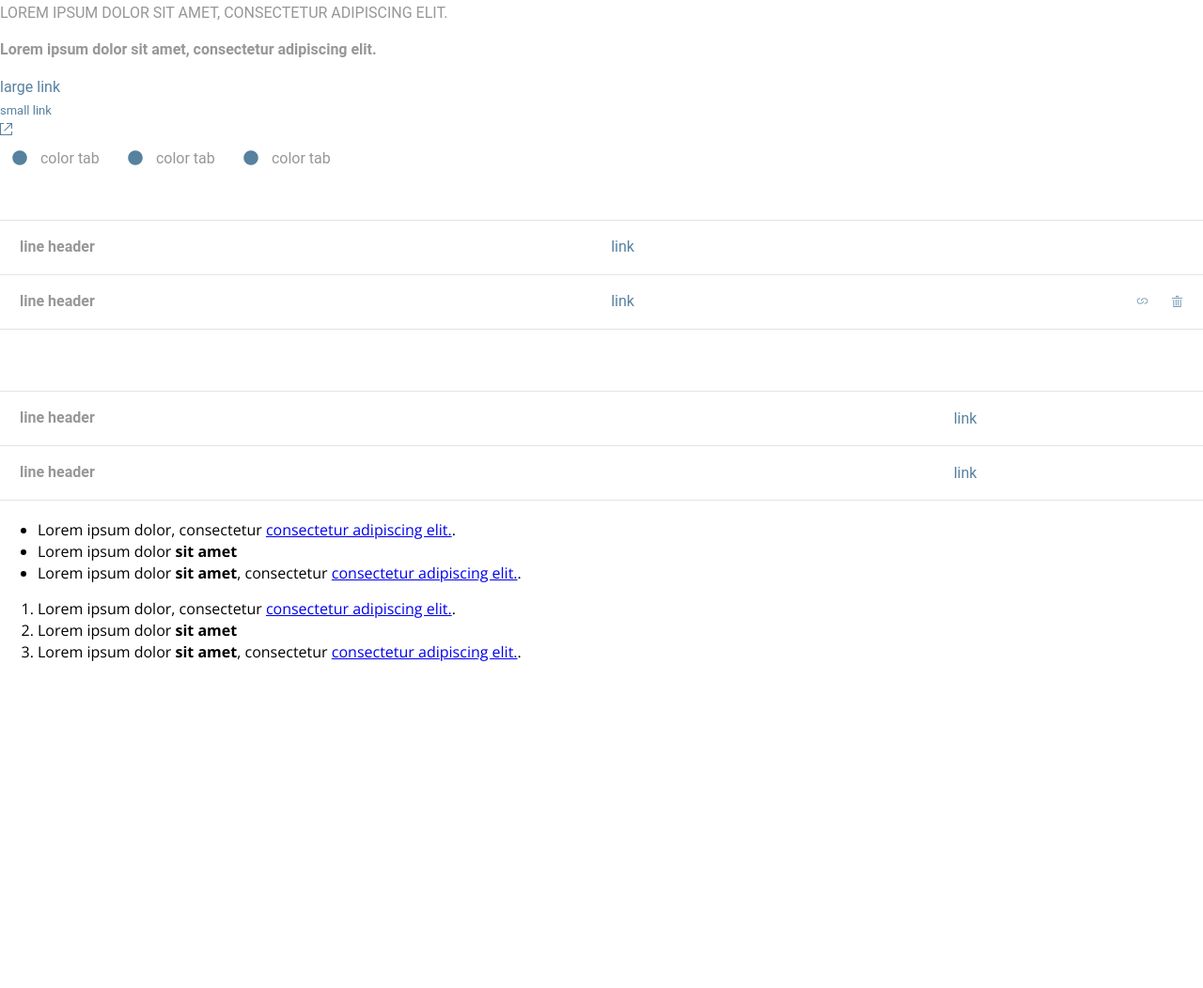
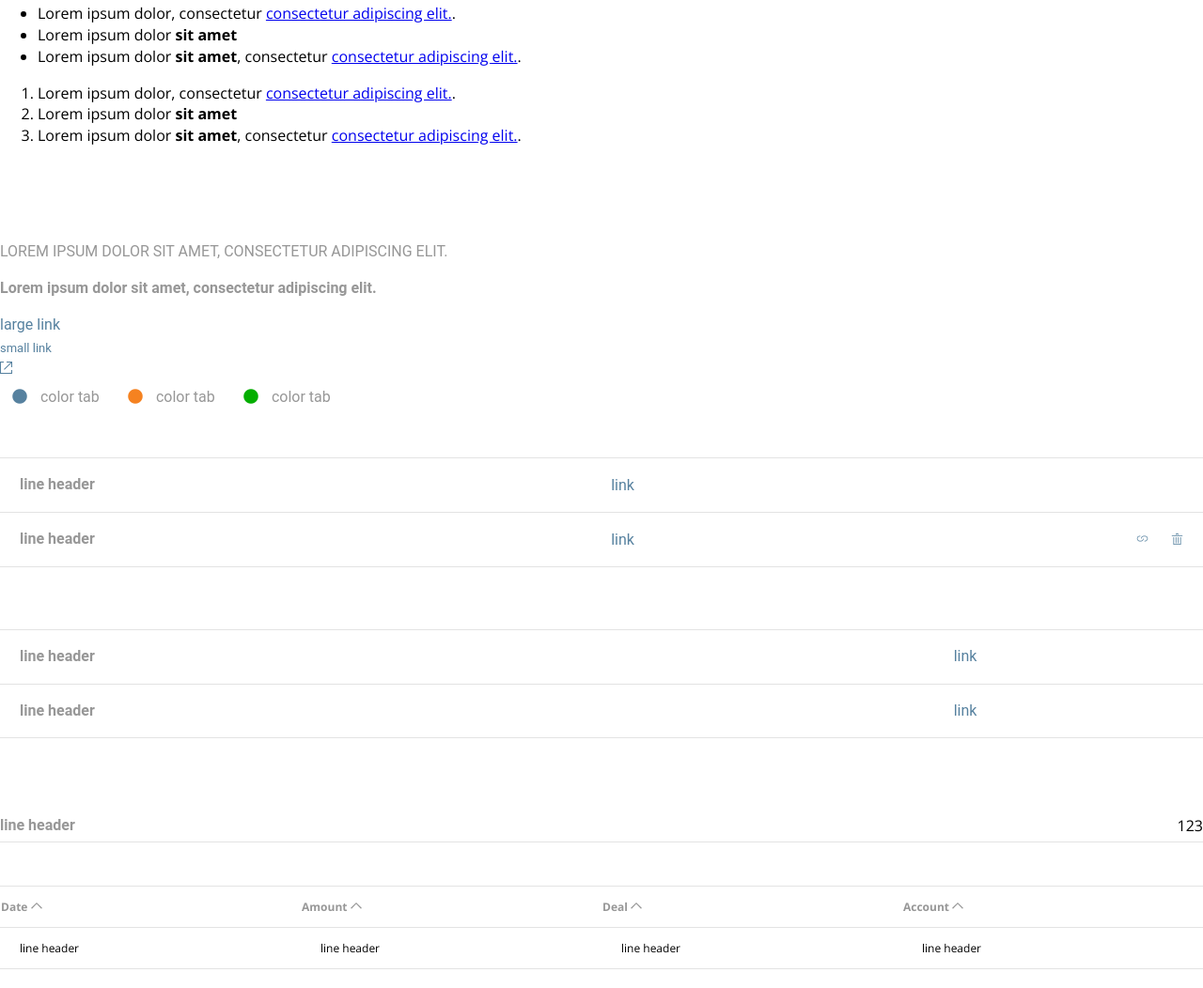
Before and after one commit to szympol/Slicing-dashboard-to-static-site, a website: page styleguide.html in a window 1280 px wide. Shown: the part 486-1538 px from the top of the page at 94% size. Before the commit the page ends 1208 px from the top, so only its background shows below. Drawn offline with nearby package versions, Linux system fonts and the light colour scheme.

Commit message:
Add list with one digit & add unfinished table-sorting

```diff
--- a/sass/_variables.scss
+++ b/sass/_variables.scss
@@ -16,6 +16,7 @@ $links-color: #56819F;
 /* Font sizes */
 $paragraph-font-size: 16px;
 $link-small-size: 13px;
+$table-sorting-size: 12px;
 
 /* Fonts */
 $default-font: "Open Sans", Helvetica, Arial;
--- a/sass/components/_form_field.scss
+++ b/sass/components/_form_field.scss
@@ -12,6 +12,8 @@
     color: $basicFont-color;
     font-weight: bold;
 }
+
+
 
 //LINKS
 .link {
@@ -66,7 +68,15 @@
 }
 .fa-circle {
     margin-right: 10px;
+}
+.tabs-links-color {
     color: $links-color;
+}
+.tabs-mainButton-color{
+    color: $mainButton-color;
+}
+.tabs-onlineStatus-color {
+    color: $onlineStatus-color;
 }
 
 //TABLE WITH LINK
@@ -83,7 +93,7 @@
         &:hover {
             background: $hoverBackground-color;
         }
-        th {
+        td {
             text-align: left;
             > p {
                 margin-left: 20px;
@@ -105,3 +115,79 @@
         border-bottom: 1px solid $hoverBackground-color;
     }
 }
+
+//LIST WITH ONE DIGIT
+.listWithOneDigit {
+    display: flex;
+    flex-flow: row;
+    flex-wrap: nowrap;
+    justify-content: space-between;
+    border-bottom: 1px solid $hoverBackground-color;
+    > p {
+        margin-bottom: 5px;
+    }
+}
+
+//LARGE TABLE WITH SORTING
+.table-sorting {
+    width: 100%;
+    max-width: 100%;
+    background-color: transparent;
+    border-collapse: collapse;
+    border-spacing: 0;
+    display: table;
+    margin-bottom: 20px;
+    font-size: $table-sorting-size;
+    thead{
+        tr {
+            border-top: 1px solid $hoverBackground-color;
+        th {
+            text-align: left;
+            p {
+                color: $basicFont-color;
+                display: inline-block;
+                text-align: left;
+            }
+            svg {
+                width: $table-sorting-size;
+                height: $table-sorting-size;
+                fill: $basicFont-color;
+
+            }
+            &:hover {
+                color: $sideBar-background-color;
+                background: $hoverBackground-color;
+            }
+        }
+    }
+}
+    tbody{
+        tr {
+            border-top: 1px solid $hoverBackground-color;
+            &:hover {
+                background: $hoverBackground-color;
+            }
+            td {
+                text-align: left;
+                > p {
+                    margin-left: 20px;
+                }
+                a {
+                    p{
+                        text-align: right;
+                        svg {
+                            margin-right: 20px;
+
+                        }
+                    }
+
+                }
+            }
+
+        }
+    }
+
+    tr:last-of-type {
+        border-bottom: 1px solid $hoverBackground-color;
+    }
+}
--- a/styleguide.html
+++ b/styleguide.html
@@ -34,6 +34,18 @@
         Etiam tempor id ligula a dapibus. Proin vitae arcu nulla.</p>
     <a href="#">Lorem ipsum dolor sit amet, consectetur adipiscing elit.</a><br>
 
+    <ul>
+        <li>Lorem ipsum dolor, consectetur <a href="#" class="btn">consectetur adipiscing elit.</a>.</li>
+        <li>Lorem ipsum dolor <strong>sit amet</strong></li>
+        <li>Lorem ipsum dolor <strong>sit amet</strong>, consectetur <a href="#">consectetur adipiscing elit.</a>.</li>
+    </ul>
+    <ol>
+        <li>Lorem ipsum dolor, consectetur <a href="#">consectetur adipiscing elit.</a>.</li>
+        <li>Lorem ipsum dolor <strong>sit amet</strong></li>
+        <li>Lorem ipsum dolor <strong>sit amet</strong>, consectetur <a href="#">consectetur adipiscing elit.</a>.</li>
+    </ol><br><br><br>
+
+
     <p class="pageHeader">Lorem ipsum dolor sit amet, consectetur adipiscing elit.</p>
     <p class="sectionHeader">Lorem ipsum dolor sit amet, consectetur adipiscing elit.</p>
 
@@ -45,30 +57,30 @@
             <path d="M12,12H1V1h3V0H0v13h13V9h-1V12    z M7,0v1h4.3L4.1,8.1l0.7,0.7L12,1.7V6h1V0H7z" />
         </svg></a><br>
 
-    <a href="#" class="tabs"><i class="fa fa-circle"></i> color tab</a>
-    <a href="#" class="tabs"><i class="fa fa-circle"></i> color tab</a>
-    <a href="#" class="tabs"><i class="fa fa-circle"></i> color tab</a><br>
+    <a href="#" class="tabs"><i class="fa fa-circle tabs-links-color"></i> color tab</a>
+    <a href="#" class="tabs"><i class="fa fa-circle tabs-mainButton-color"></i> color tab</a>
+    <a href="#" class="tabs"><i class="fa fa-circle tabs-onlineStatus-color"></i> color tab</a><br>
 
     <br><br>
 
     <table class="table">
         <tbody>
             <tr>
-                <th>
+                <td>
                     <p class="sectionHeader">line header</p>
-                </th>
-                <th>
+                </td>
+                <td>
                     <a href="#" class="link link-large">LINK</a>
-                </th>
+                </td>
             </tr>
             <tr>
-                <th>
+                <td>
                     <p class="sectionHeader">line header</p>
-                </th>
-                <th>
+                </td>
+                <td>
                     <a href="#" class="link link-large">LINK</a>
-                </th>
-                <th>
+                </td>
+                <td>
                     <a href="#" class="link">
                         <p>
                         <svg version="1.1" id="Layer_1" class="link-icon" xmlns="http://www.w3.org/2000/svg" xmlns:xlink="http://www.w3.org/1999/xlink"
@@ -83,7 +95,7 @@
                         </svg>
                     </p>
                     </a>
-                </th>
+                </td>
             </tr>
         </tbody>
     </table>
@@ -93,34 +105,84 @@
     <table class="table">
         <tbody>
             <tr>
-                <th>
+                <td>
                     <p class="sectionHeader">line header</p>
-                </th>
-                <th>
+                </td>
+                <td>
                     <a href="#" class="link link-large">LINK</a>
-                </th>
+                </td>
             </tr>
             <tr>
-                <th>
+                <td>
                     <p class="sectionHeader">line header</p>
-                </th>
-                <th>
+                </td>
+                <td>
                     <a href="#" class="link link-large">LINK</a>
-                </th>
+                </td>
             </tr>
         </tbody>
     </table>
 
-    <ul>
-        <li>Lorem ipsum dolor, consectetur <a href="#" class="btn">consectetur adipiscing elit.</a>.</li>
-        <li>Lorem ipsum dolor <strong>sit amet</strong></li>
-        <li>Lorem ipsum dolor <strong>sit amet</strong>, consectetur <a href="#">consectetur adipiscing elit.</a>.</li>
-    </ul>
-    <ol>
-        <li>Lorem ipsum dolor, consectetur <a href="#">consectetur adipiscing elit.</a>.</li>
-        <li>Lorem ipsum dolor <strong>sit amet</strong></li>
-        <li>Lorem ipsum dolor <strong>sit amet</strong>, consectetur <a href="#">consectetur adipiscing elit.</a>.</li>
-    </ol>
+    <br><br>
+
+    <div class="listWithOneDigit">
+        <p class="sectionHeader">line header</p>
+        <p>123</p>
+    </div>
+
+    <br><br>
+    <table class="table-sorting">
+        <thead>
+            <tr>
+                <th>
+                    <p>Date</p>
+                    <svg version="1.1" id="Layer_1" xmlns="http://www.w3.org/2000/svg" xmlns:xlink="http://www.w3.org/1999/xlink" x="0px" y="0px"
+	 viewBox="0 0 11 7" style="enable-background:new 0 0 11 7;" xml:space="preserve">
+<polygon points="10.1,6.9 5.5,2.2 0.9,6.9 0.1,6.1 5.5,0.8 10.9,6.1 "/>
+</svg>
+                </th>
+                <th>
+                    <p>Amount</p>
+                    <svg version="1.1" id="Layer_1" xmlns="http://www.w3.org/2000/svg" xmlns:xlink="http://www.w3.org/1999/xlink" x="0px" y="0px"
+	 viewBox="0 0 11 7" style="enable-background:new 0 0 11 7;" xml:space="preserve">
+<polygon points="10.1,6.9 5.5,2.2 0.9,6.9 0.1,6.1 5.5,0.8 10.9,6.1 "/>
+</svg>
+                </th>
+                <th>
+                    <p>Deal</p>
+                    <svg version="1.1" id="Layer_1" xmlns="http://www.w3.org/2000/svg" xmlns:xlink="http://www.w3.org/1999/xlink" x="0px" y="0px"
+	 viewBox="0 0 11 7" style="enable-background:new 0 0 11 7;" xml:space="preserve">
+<polygon points="10.1,6.9 5.5,2.2 0.9,6.9 0.1,6.1 5.5,0.8 10.9,6.1 "/>
+</svg>
+                </th>
+                <th>
+                    <p>Account</p>
+                    <svg version="1.1" id="Layer_1" xmlns="http://www.w3.org/2000/svg" xmlns:xlink="http://www.w3.org/1999/xlink" x="0px" y="0px"
+	 viewBox="0 0 11 7" style="enable-background:new 0 0 11 7;" xml:space="preserve">
+<polygon points="10.1,6.9 5.5,2.2 0.9,6.9 0.1,6.1 5.5,0.8 10.9,6.1 "/>
+</svg>
+                </th>
+            </tr>
+        </thead>
+        <tbody>
+            <tr>
+                <td>
+                    <p>line header</p>
+                </td>
+                <td>
+                    <p>line header</p>
+                </td>
+                <td>
+                    <p>line header</p>
+                </td>
+                <td>
+                    <p>line header</p>
+                </td>
+            </tr>
+        </tbody>
+    </table>
+
+
 
 </body>
 
```
Also changed, not shown: css/style.css.
